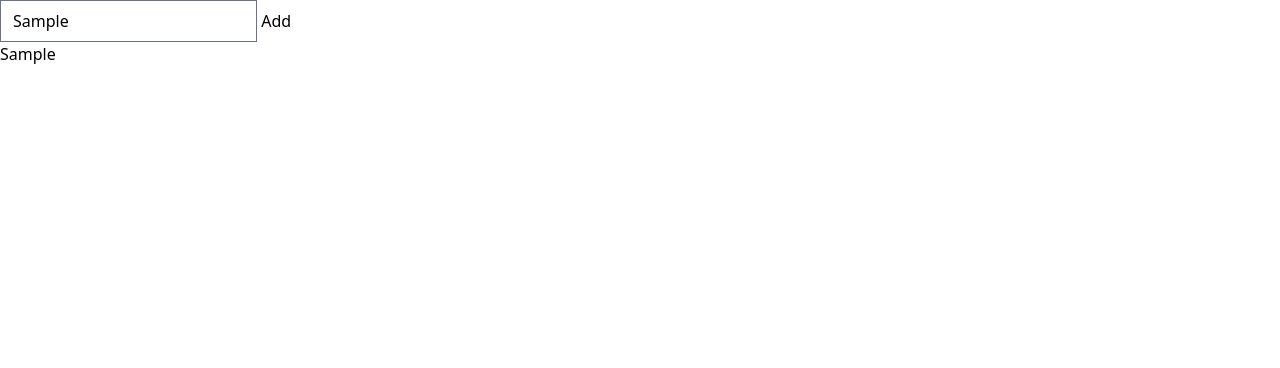
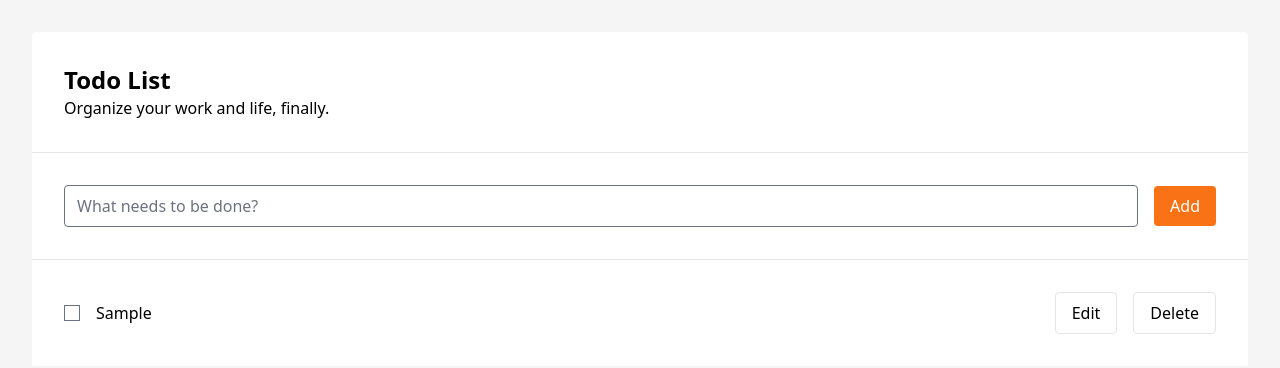
Before and after one commit to ferranblanche/svelte-todo, a Svelte app: page / in a window 1280 px wide. Both pictures are taken after typing "Sample" into the empty fields and a click on the button "Add". Shown: the top 368 px of the page. Built offline with nearby package versions, Linux system fonts and the light colour scheme.

Commit message:
refactor: :recycle: Organise in components

```diff
--- a/src/App.svelte
+++ b/src/App.svelte
@@ -1,11 +1,30 @@
 <script lang="ts">
   import { todoStore } from "./todoStore";
+  import AppHeader from "./lib/AppHeader.svelte";
   import AddTodoForm from "./lib/AddTodoForm.svelte";
+  import TodoList from "./lib/TodoList.svelte";
 </script>
 
 <main>
-  <AddTodoForm />
-  {#each $todoStore as todo}
-    <p>{todo.content}</p>
-  {/each}
+  <div>
+    <span>
+      <AppHeader />
+    </span>
+    <span>
+      <AddTodoForm />
+    </span>
+    <span>
+      <TodoList />
+    </span>
+  </div>
 </main>
+
+<style lang="postcss">
+  main {
+    @apply h-[100vh] p-8 bg-neutral-100;
+  }
+
+  div {
+    @apply container mx-auto bg-white rounded grid grid-cols-1 divide-y;
+  }
+</style>
--- a/src/app.postcss
+++ b/src/app.postcss
@@ -2,3 +2,15 @@
 @tailwind base;
 @tailwind components;
 @tailwind utilities;
+
+button {
+  @apply py-2 px-4 rounded;
+}
+
+button.filled.accent {
+  @apply bg-orange-500 text-white;
+}
+
+button.outlined.neutral {
+  @apply border border-neutral-200;
+}
--- a/src/lib/AddTodoForm.svelte
+++ b/src/lib/AddTodoForm.svelte
@@ -2,16 +2,30 @@
   import type { Todo } from "../types";
   import { todoStore } from "../todoStore";
 
-  function addTodo(event): void {
-    let todo: Todo = {
-      content: event.target.todo.value,
-      completed: false,
-    };
-    todoStore.update((todos) => [...todos, todo]);
+  function handleAddTodoForm(event): void {
+    let newTodoContent: string = event.target.todo.value;
+    if (newTodoContent) {
+      let todo: Todo = {
+        content: newTodoContent,
+        completed: false,
+      };
+      todoStore.update((todos) => [...todos, todo]);
+      event.target.todo.value = "";
+    }
   }
 </script>
 
-<form on:submit|preventDefault={addTodo}>
+<form on:submit|preventDefault={handleAddTodoForm}>
   <input id="todo" type="text" placeholder="What needs to be done?" autofocus />
-  <button type="submit">Add</button>
+  <button type="submit" class="filled accent">Add</button>
 </form>
+
+<style lang="postcss">
+  form {
+    @apply p-8 flex flex-row justify-between items-center gap-4 border-inherit;
+  }
+
+  input {
+    @apply grow rounded;
+  }
+</style>
--- /dev/null
+++ b/src/lib/AppHeader.svelte
@@ -0,0 +1,18 @@
+<div>
+  <h1>Todo List</h1>
+  <h2>Organize your work and life, finally.</h2>
+</div>
+
+<style lang="postcss">
+  div {
+    @apply p-8
+  }
+
+  h1 {
+    @apply text-2xl font-bold
+  }
+
+  h2 {
+    @apply font-light
+  }
+</style>
--- /dev/null
+++ b/src/lib/TodoItem.svelte
@@ -0,0 +1,22 @@
+<script lang="ts">
+  import type { Todo } from "../types";
+
+  export let todo: Todo;
+</script>
+
+<div>
+  <input type="checkbox" bind:checked={todo.completed} />
+  <p>{todo.content}</p>
+  <button class="outlined neutral">Edit</button>
+  <button class="outlined neutral">Delete</button>
+</div>
+
+<style lang="postcss">
+  div {
+    @apply flex flex-row items-center justify-between gap-4 p-8 border-b border-neutral-100;
+  }
+
+  p {
+    @apply grow;
+  }
+</style>
--- /dev/null
+++ b/src/lib/TodoList.svelte
@@ -0,0 +1,18 @@
+<script lang="ts">
+  import { todoStore } from "../todoStore";
+  import TodoItem from "./TodoItem.svelte";
+</script>
+
+{#if $todoStore.length}
+  {#each $todoStore as todo, index}
+    <TodoItem {todo} />
+  {/each}
+{:else}
+  <p>Add something to rdo</p>
+{/if}
+
+<style lang="postcss">
+  p {
+    @apply p-8;
+  }
+</style>
```
